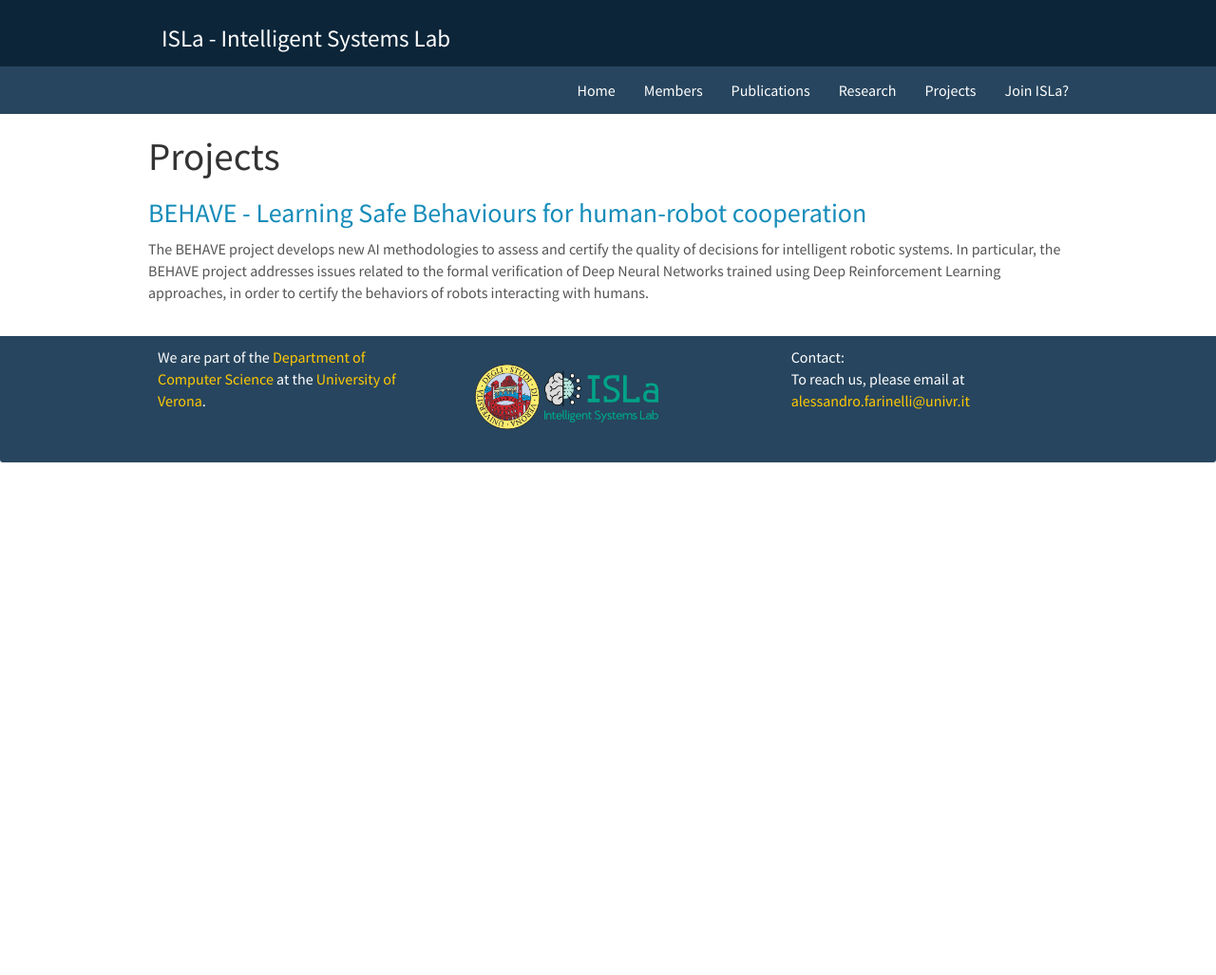
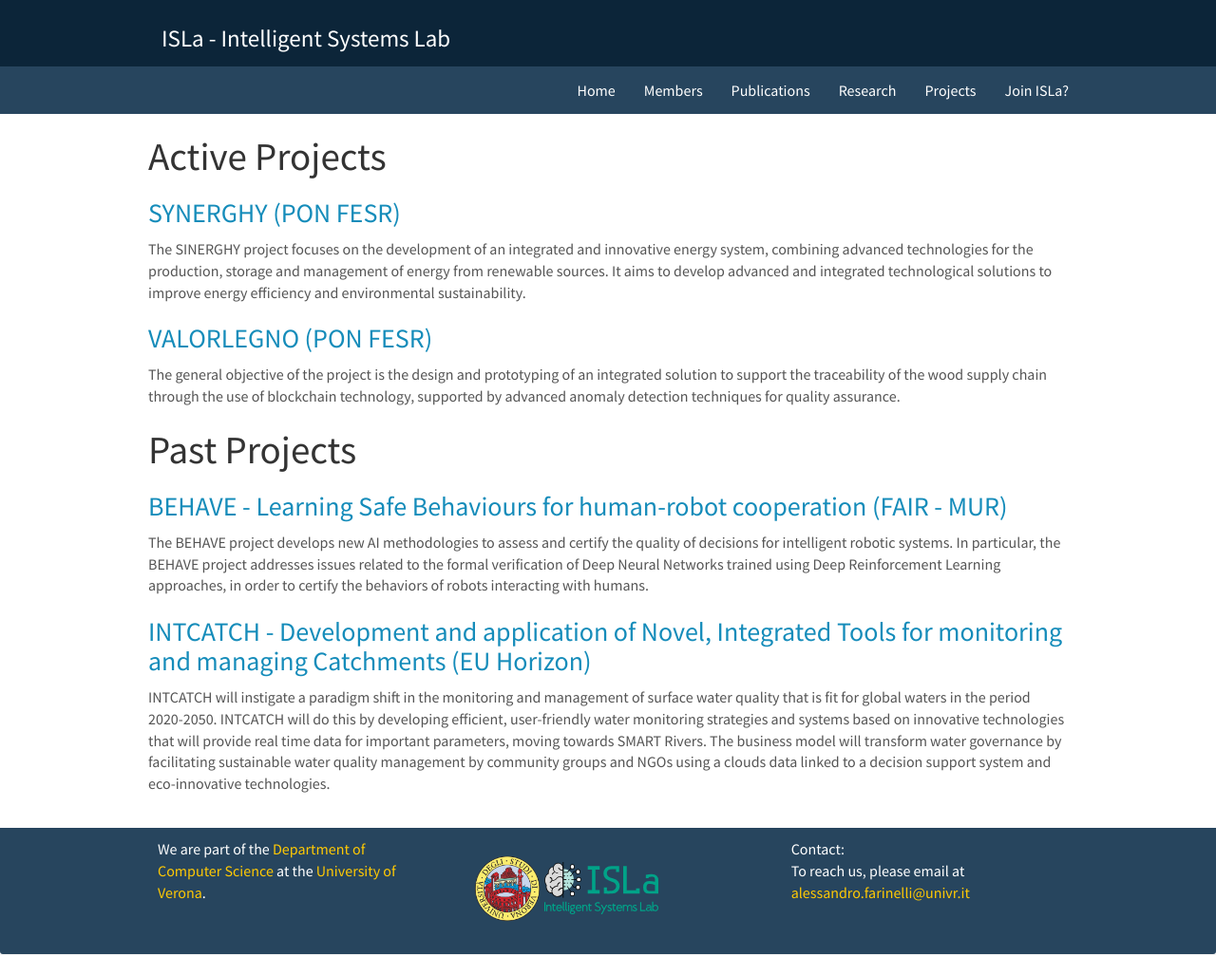
Before and after one commit to Isla-lab/Isla-lab.github.io, a Jekyll site: the page built from _pages/projects.md, in a window 1280 px wide. Shown: the whole page at 95% size. Built offline with Jekyll 4.4.1, drawn with Linux system fonts in a browser that asks for light colours; nearby versions of some CDN libraries; before the commit the page ends 900 px from its top, so only the background shows below that.

Commit message:
Revise projects page with active and past projects
Updated the projects page to include new active projects and detailed descriptions. Added a section for past projects with relevant information.

```diff
--- a/_pages/projects.md
+++ b/_pages/projects.md
@@ -6,8 +6,28 @@ sitemap: false
 permalink: /projects/
 ---
 
-# Projects
+# Active Projects
 
-### [BEHAVE - Learning Safe Behaviours for human-robot cooperation](https://isla-lab.github.io/projects/behave/)
+### [SYNERGHY (PON FESR)](https://www.di.univr.it/?ent=progetto&id=6183&lang=en)
+
+The SINERGHY project focuses on the development of an integrated and innovative energy system, combining advanced technologies for the production, storage and management of energy from renewable sources. It aims to develop advanced and integrated technological solutions to improve energy efficiency and environmental sustainability.
+
+
+### [VALORLEGNO (PON FESR)](https://www.di.univr.it/?ent=progetto&id=6207&lang=en)
+
+The general objective of the project is the design and prototyping of an integrated solution to support the traceability of the wood supply chain through the use of blockchain technology, supported by advanced anomaly detection techniques for quality assurance.
+
+# Past Projects
+
+### [BEHAVE - Learning Safe Behaviours for human-robot cooperation (FAIR - MUR)](https://isla-lab.github.io/projects/behave/)
 
 The BEHAVE project develops new AI methodologies to assess and certify the quality of decisions for intelligent robotic systems. In particular, the BEHAVE project addresses issues related to the formal verification of Deep Neural Networks trained using Deep Reinforcement Learning approaches, in order to certify the behaviors of robots interacting with humans.
+
+### [INTCATCH - Development and application of Novel, Integrated Tools for monitoring and managing Catchments (EU Horizon)](https://www.di.univr.it/?ent=progetto&id=4833)
+
+INTCATCH will instigate a paradigm shift in the monitoring and management of surface water quality that is fit
+for global waters in the period 2020-2050. INTCATCH will do this by developing efficient, user-friendly water
+monitoring strategies and systems based on innovative technologies that will provide real time data for important
+parameters, moving towards SMART Rivers. The business model will transform water governance by facilitating
+sustainable water quality management by community groups and NGOs using a clouds data linked to a decision
+support system and eco-innovative technologies.
```
